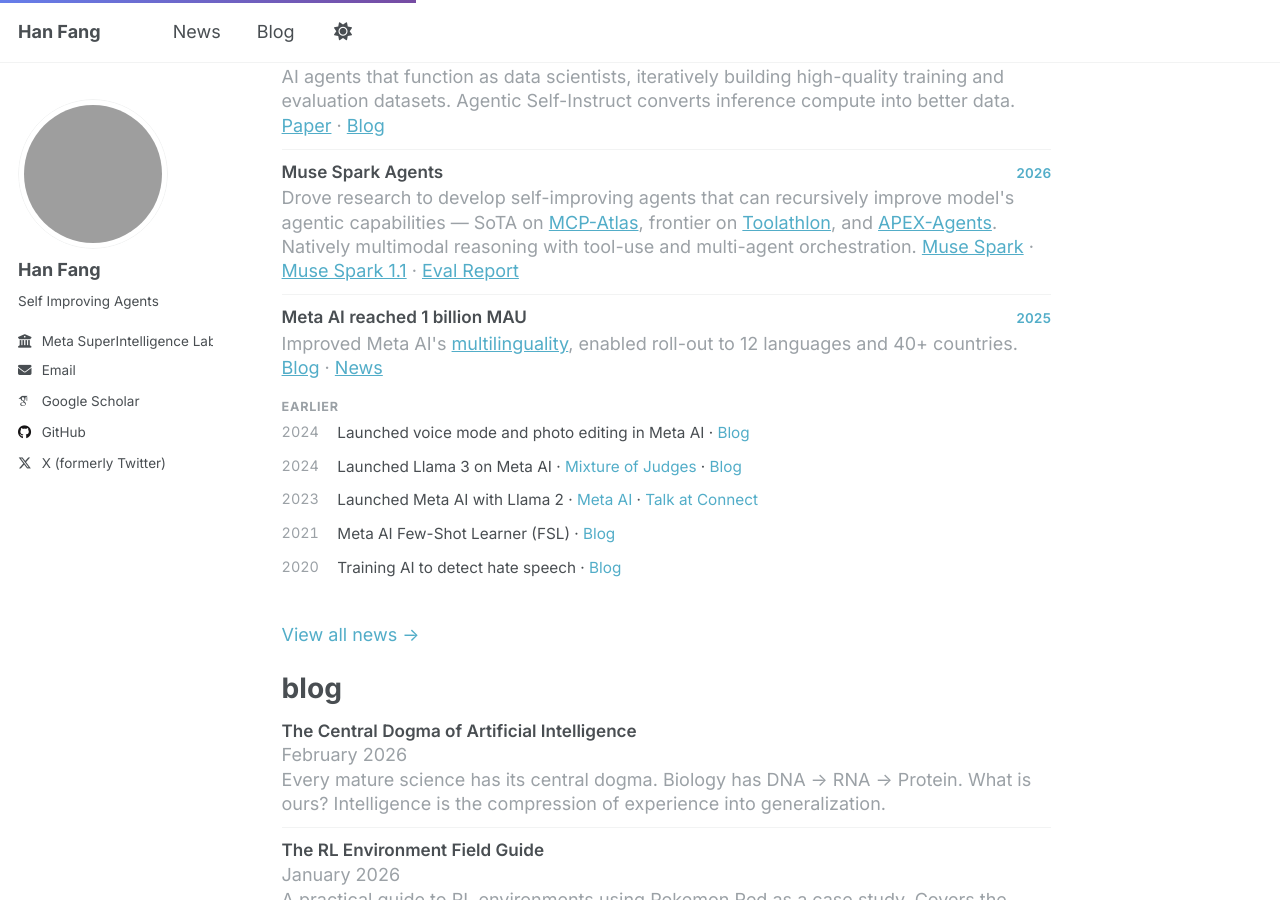
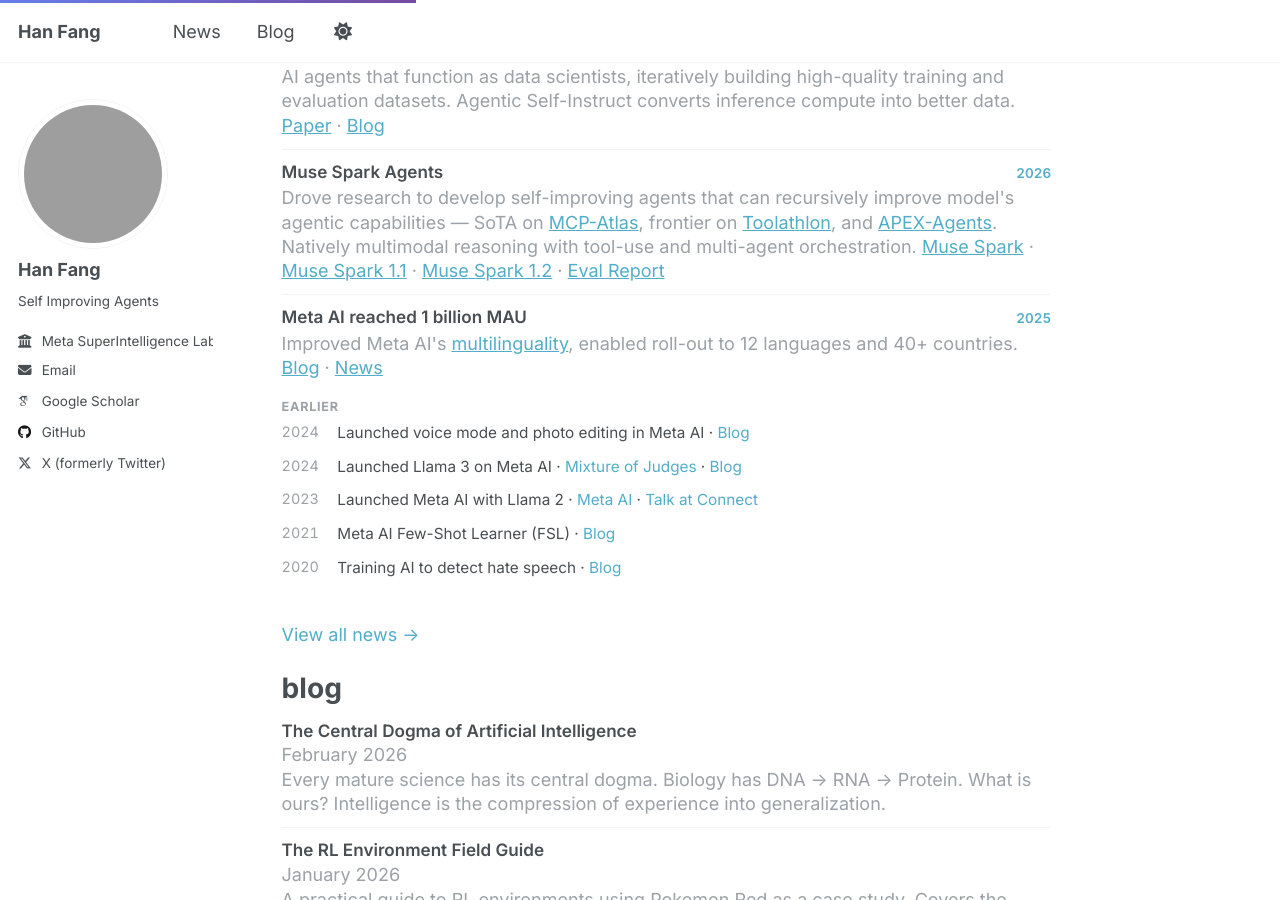
Before and after one commit to hanfang/hanfang.github.io, a Jekyll site: the page built from _pages/about.md, in a window 1280 px wide and 900 px high, scrolled down 544 px. Built offline with Jekyll 4.4.1, drawn with Linux system fonts in a browser that asks for light colours; some web fonts are replaced.

Commit message:
Add Muse Spark 1.2 link to news item
Co-Authored-By: Claude Opus 5 <noreply@anthropic.com>

```diff
--- a/_pages/about.md
+++ b/_pages/about.md
@@ -32,7 +32,7 @@ news
     <h3 class="news-item__title">Muse Spark Agents</h3>
     <span class="news-item__year">2026</span>
   </div>
-  <p class="news-item__desc">Drove research to develop self-improving agents that can recursively improve model's agentic capabilities — SoTA on <a href="https://labs.scale.com/leaderboard/mcp_atlas">MCP-Atlas</a>, frontier on <a href="https://toolathlon.xyz/docs/leaderboard">Toolathlon</a>, and <a href="https://www.mercor.com/apex/apex-agents-leaderboard/">APEX-Agents</a>. Natively multimodal reasoning with tool-use and multi-agent orchestration. <a href="https://ai.meta.com/blog/introducing-muse-spark-msl/">Muse Spark</a> · <a href="https://ai.meta.com/blog/introducing-muse-spark-meta-model-api/">Muse Spark 1.1</a> · <a href="https://ai.meta.com/static-resource/muse-spark-1-1-evaluation-report">Eval Report</a></p>
+  <p class="news-item__desc">Drove research to develop self-improving agents that can recursively improve model's agentic capabilities — SoTA on <a href="https://labs.scale.com/leaderboard/mcp_atlas">MCP-Atlas</a>, frontier on <a href="https://toolathlon.xyz/docs/leaderboard">Toolathlon</a>, and <a href="https://www.mercor.com/apex/apex-agents-leaderboard/">APEX-Agents</a>. Natively multimodal reasoning with tool-use and multi-agent orchestration. <a href="https://ai.meta.com/blog/introducing-muse-spark-msl/">Muse Spark</a> · <a href="https://ai.meta.com/blog/introducing-muse-spark-meta-model-api/">Muse Spark 1.1</a> · <a href="https://developer.meta.com/ai/models/muse-spark/">Muse Spark 1.2</a> · <a href="https://ai.meta.com/static-resource/muse-spark-1-1-evaluation-report">Eval Report</a></p>
 </div>
 
 <div class="news-item">
```
